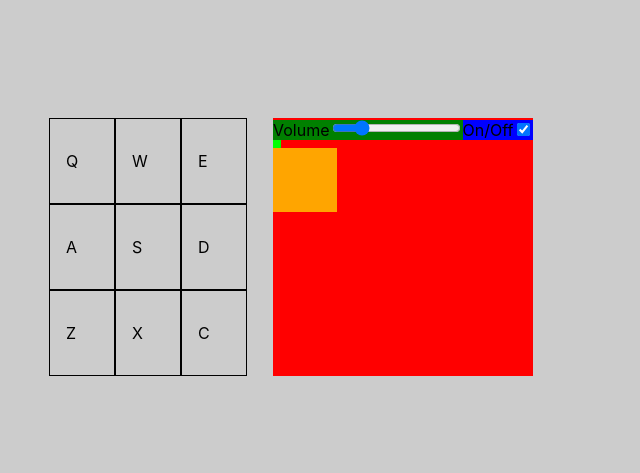
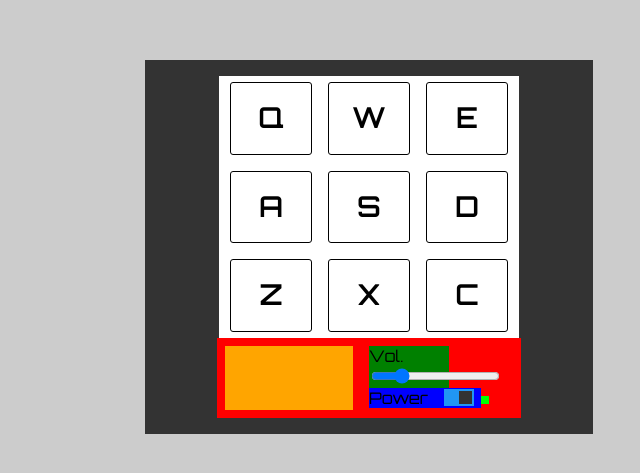
Before and after one commit to fccJashCoda/drummachine, a React (Create React App) app: page / in a window 1280 px wide. Shown: the part 153-626 px from the top of the page, without its empty margins (271-911 px from the left). Built offline with nearby package versions, Linux system fonts and the light colour scheme.

Commit message:
layout blocked in

```diff
--- a/src/App.css
+++ /dev/null
@@ -1,69 +0,0 @@
-/* .App {
-  text-align: center;
-}
-
-.App-logo {
-  height: 40vmin;
-  pointer-events: none;
-}
-
-@media (prefers-reduced-motion: no-preference) {
-  .App-logo {
-    animation: App-logo-spin infinite 20s linear;
-  }
-}
-
-.App-header {
-  background-color: #282c34;
-  min-height: 100vh;
-  display: flex;
-  flex-direction: column;
-  align-items: center;
-  justify-content: center;
-  font-size: calc(10px + 2vmin);
-  color: white;
-}
-
-.App-link {
-  color: #61dafb;
-}
-
-@keyframes App-logo-spin {
-  from {
-    transform: rotate(0deg);
-  }
-  to {
-    transform: rotate(360deg);
-  }
-} */
-
-.App {
-  background: #ccc;
-  display: flex;
-  justify-content: center;
-  align-items: center;
-  height: 100%;
-}
-
-#drum-machine {
-  width: 50%;
-  display: flex;
-}
-
-.drum-pad {
-  display: block;
-  cursor: pointer;
-  padding: 1em;
-  width: 2em;
-  border: 1px solid black;
-}
-
-.drum-pad:hover {
-  background: #333;
-  color: #fff;
-}
-
-.active {
-  background: #333;
-  color: #fff;
-}
--- a/src/App.scss
+++ /dev/null
@@ -1,30 +0,0 @@
-.App {
-  background: #ccc;
-  display: flex;
-  justify-content: center;
-  align-items: center;
-  height: 100%;
-}
-
-#drum-machine {
-  width: 50%;
-  display: flex;
-}
-
-.drum-pad {
-  display: block;
-  cursor: pointer;
-  padding: 1em;
-  width: 2em;
-  border: 1px solid black;
-}
-
-.drum-pad:hover {
-  background: #333;
-  color: #fff;
-}
-
-.active {
-  background: #333;
-  color: #fff;
-}
--- a/src/components/Controls.js
+++ b/src/components/Controls.js
@@ -3,8 +3,10 @@ import Display from './Display';
 const Controls = ({ display, volume, power, adjustVolume, managePower }) => {
   return (
     <div id="controls">
+      <Display display={power ? display : ''} />
+      <div id="control-unit">
         <label htmlFor="volume" id="volumeSlider">
-        Volume
+          Vol.
           <input
             type="range"
             min={0}
@@ -16,16 +18,19 @@ const Controls = ({ display, volume, power, adjustVolume, managePower }) => {
           />
         </label>
         <label htmlFor="power" id="powerSwitch">
-        On/Off
+          Power
+          <div className="switch">
             <input
               type="checkbox"
               checked={power}
               onChange={managePower}
               id="power"
             />
+            <span class="powerSlider"></span>
+          </div>
         </label>
         <div id="powerLed" className={power ? 'powerOn' : 'powerOff'}></div>
-      <Display display={power ? display : ''} />
+      </div>
     </div>
   );
 };
--- a/src/index.scss
+++ b/src/index.scss
@@ -1,8 +1,10 @@
+@import url('https://fonts.googleapis.com/css2?family=Orbitron:wght@400;600&display=swap');
+
 body {
   margin: 0;
-  font-family: -apple-system, BlinkMacSystemFont, 'Segoe UI', 'Roboto', 'Oxygen',
-    'Ubuntu', 'Cantarell', 'Fira Sans', 'Droid Sans', 'Helvetica Neue',
-    sans-serif;
+  font-family: 'Orbitron', -apple-system, BlinkMacSystemFont, 'Segoe UI',
+    'Roboto', 'Oxygen', 'Ubuntu', 'Cantarell', 'Fira Sans', 'Droid Sans',
+    'Helvetica Neue', sans-serif;
   -webkit-font-smoothing: antialiased;
   -moz-osx-font-smoothing: grayscale;
   height: 100vh;
@@ -26,16 +28,28 @@ code {
 }
 
 #drum-machine {
-  width: 50%;
-  display: flex;
+  width: 30%;
+  padding: 1em 2em;
+  background: #333;
+  // width:50%;
+  // display: flex;
 }
 
 .drum-pad {
   display: block;
   cursor: pointer;
   padding: 1em;
-  width: 2em;
+  width: 3em;
+  height: 2.4em;
   border: 1px solid black;
+  border-radius: 3px;
+
+  p {
+    text-align: center;
+    font-size: 1.8em;
+    font-weight: 700;
+    margin: 0;
+  }
 }
 
 .drum-pad:hover {
@@ -49,22 +63,91 @@ code {
 }
 
 #soundboard {
-  width: 14em;
+  width: 18em;
   display: flex;
   flex-flow: wrap;
+  gap: 1em;
+
+  padding: 0.4em;
+  justify-content: center;
+
+  background: #fff;
+  margin: auto;
 }
 
 #controls {
   background: red;
+  display: flex;
+  padding: 0.5em;
+  width: 18em;
+  margin: auto;
 }
+
+#control-unit {
+  margin-left: 1em;
+}
+
 #volumeSlider {
+  display: block;
+  width: 5em;
   background: green;
+  // margin: auto;
 }
 #powerSwitch {
+  display: inline-block;
+  width: 7em;
   background: blue;
 }
+.switch {
+  position: relative;
+  top: 1px;
+  left: 1em;
+  display: inline-block;
+  width: 30px;
+  height: 17px;
+
+  & input {
+    opacity: 0;
+    width: 0;
+    height: 0;
+  }
+}
+
+.powerSlider {
+  position: absolute;
+  cursor: pointer;
+  top: 0;
+  left: 0;
+  right: 0;
+  bottom: 0;
+  background: #ccc;
+  transition: 0.4s;
+
+  &:before {
+    position: absolute;
+    content: '';
+    height: 13px;
+    width: 13px;
+    left: 2px;
+    bottom: 2px;
+    background: #333;
+    transition: 0.4s;
+  }
+
+  input:checked + & {
+    background: #2196f3;
+  }
+  input:focus + & {
+    background: #2196f3;
+  }
+
+  input:checked + &:before {
+    transform: translateX(13px);
+  }
+}
+
 #powerLed {
-  display: block;
+  display: inline-block;
   width: 0.5em;
   height: 0.5em;
 }
@@ -78,6 +161,8 @@ code {
 #display {
   background: orange;
   display: block;
-  height: 4em;
-  width: 4em;
+  height: 2em;
+  width: 6em;
+  padding: 1em;
+  // margin: 1em auto;
 }
```
Lines whose indentation alone changed are shown as unchanged.
